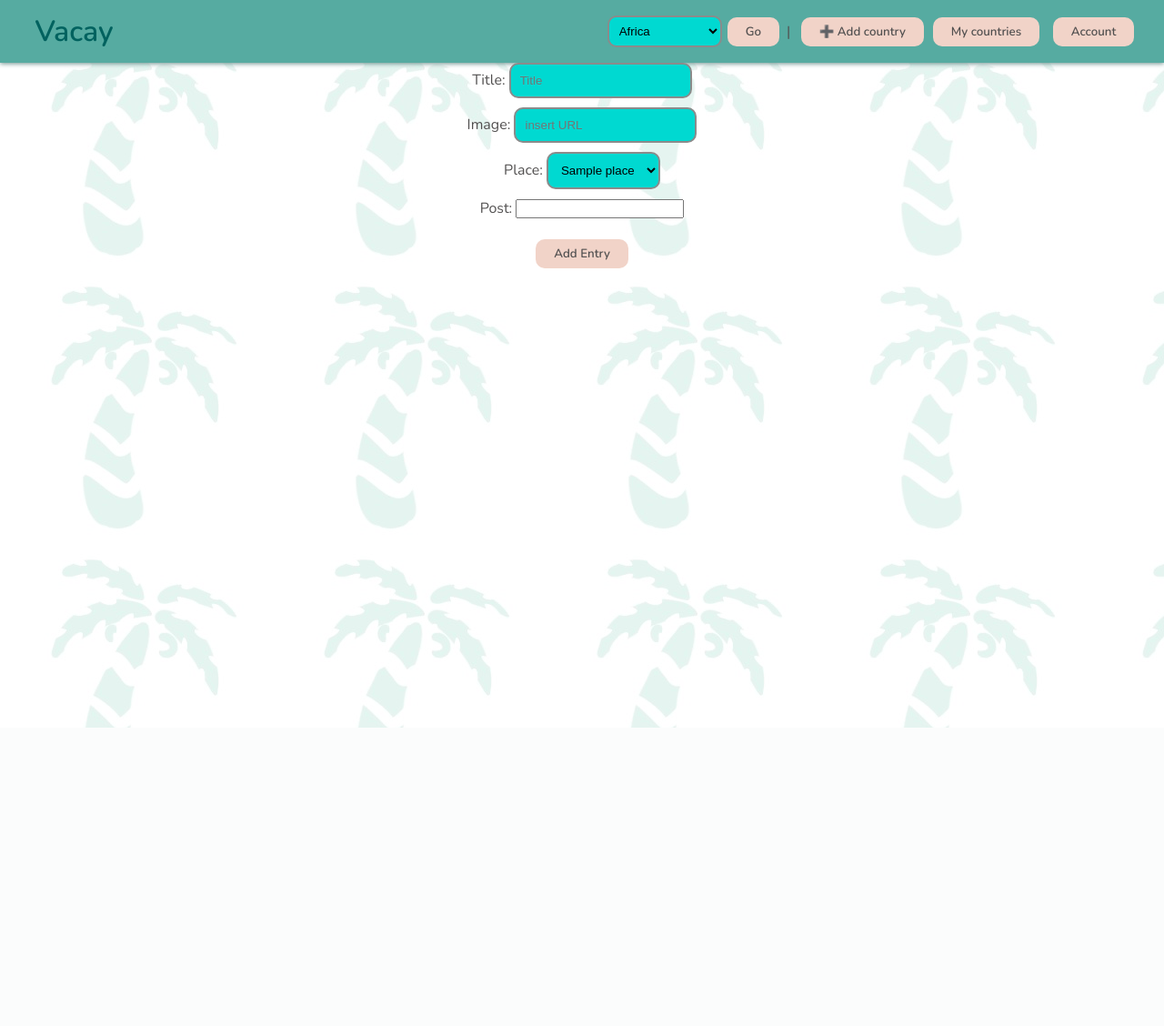
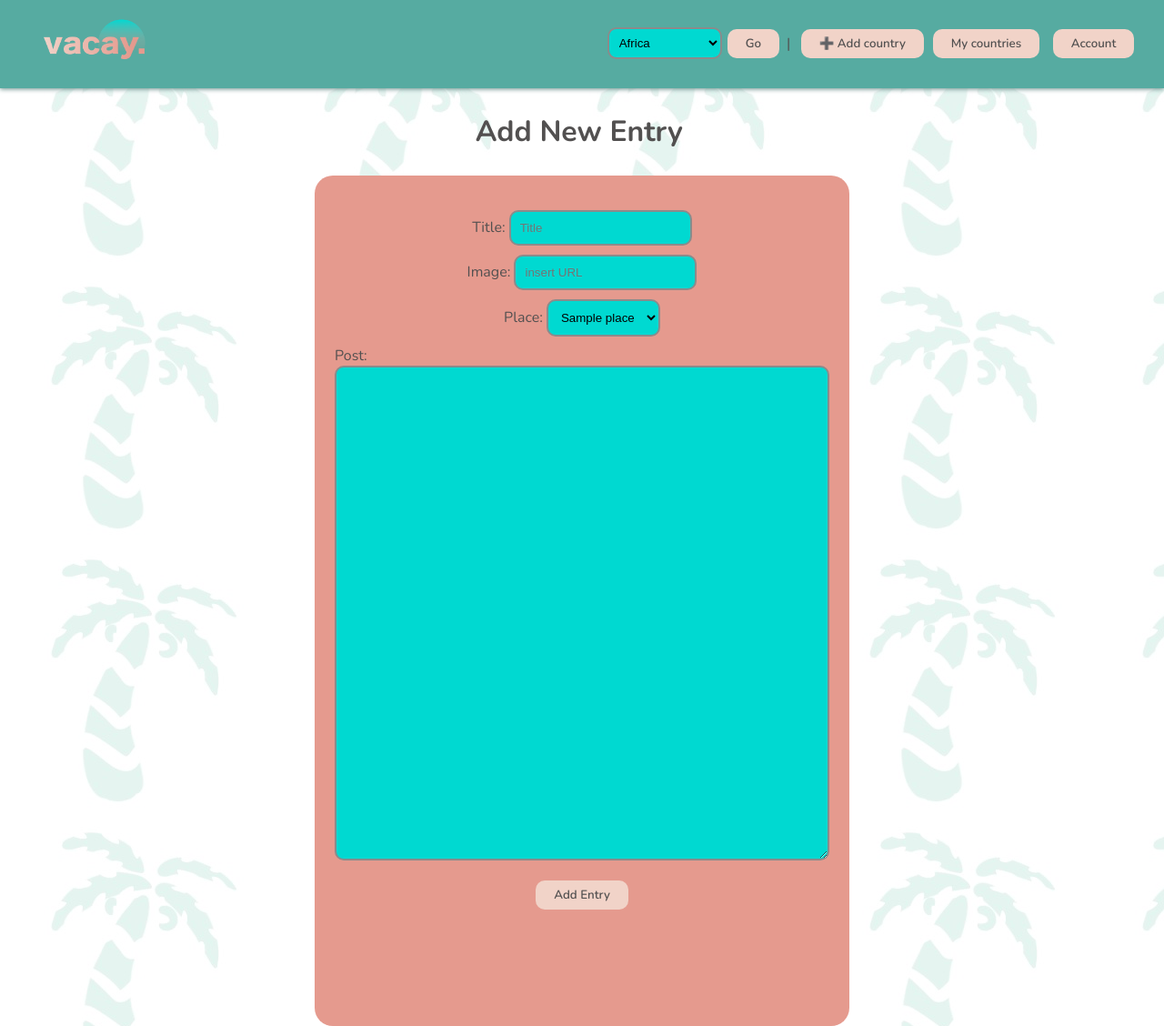
Before and after one commit to mattnorris1990/Vacay-travel-journalling-project, a Flask app: page /countries/places/entries/addentry in a window 1280 px wide. Shown: the whole page at 91% size. Before the commit the page ends 800 px from the top, so only its background shows below. Run offline with Flask 2, Linux system fonts and the light colour scheme; a database or web service that is not in the repository returns one stand-in record (values such as "Sample title"); some libraries are stand-ins or nearby versions.

Commit message:
added logo image, fixed textarea input on add entry pages

```diff
--- a/controllers/countries_controller.py
+++ b/controllers/countries_controller.py
@@ -31,8 +31,6 @@ def countries_by_continent():
     all_countries = country_repository.select_all()
     continent = request.form["continent"]
     countries = check_continent(all_countries, continent)
-    print(continent)
-    print(countries)
     entries = country_entry_repository.select_all()
     return render_template("/countries/index.html", countries = countries, entries = entries)
 
--- a/static/stylesheet.css
+++ b/static/stylesheet.css
@@ -29,11 +29,31 @@ hr {
     box-shadow: 0px 1px 5px rgba(107,144,140,50);
 }
 
+.footer-container {
+    background-color: #56ABA1;
+    margin: 0;
+    padding: 0;
+    display: flex;
+    justify-content: space-between;
+    align-items: center;
+    flex-wrap: nowrap;
+    height: 75px;
+    margin-top: 0px;
+    box-shadow: 0px -1px 5px rgba(107,144,140,30);
+
+}
+
 #logo {
     margin: 0;
     padding: 1%;
     padding-left: 3%;
 }
+
+#logo > img {
+    margin: 0;
+    padding: 0;
+}
+
 
 #nav {
     margin: 0;
@@ -61,7 +81,6 @@ body {
     margin: 0;
     font-family: 'Nunito', sans-serif;
     color: #525050;
-    margin-bottom: 5%;
 }
 
 .home-container {
@@ -73,12 +92,14 @@ body {
     padding: 2%;
     text-align: center;
     border-radius: 10px;
+
 }
 
 #home-buttons {
     padding: 0;
     display: flex;
     justify-content: center;
+    margin-bottom: 15%
 }
 
 #all-button {
--- a/templates/base.html
+++ b/templates/base.html
@@ -18,7 +18,11 @@
 <body>
     <heading>
         <div class = "header-container">
-        <h1 id="logo"><a href="/">Vacay</a></h1>
+        <h1 id="logo">
+            <a href="/">
+                <img src = "static/images/vacay-logo.png" height="60px">
+            </a>
+        </h1>
 
 
         <nav id="nav">
@@ -64,5 +68,11 @@
 
     {% endblock %}
 
+    <footer class="footer-container">
+
+
+
+    </footer>
+
 </body>
 </html>
--- a/templates/countries/country-entries/add-entry.html
+++ b/templates/countries/country-entries/add-entry.html
@@ -31,7 +31,9 @@
 
     <div>
         <label for="entry_text">Post:</label>
-        <input type="textarea" id="entry_text" name="entry_text" required>
+        <textarea id="entry_text" name="entry_text" required>
+
+      </textarea>
       </div>
 
     <button type="submit" class="button">Add Entry</button>
--- a/templates/countries/places/place-entries/add-entry.html
+++ b/templates/countries/places/place-entries/add-entry.html
@@ -1,8 +1,12 @@
 {% extends "base.html" %}
 
 {% block content %}
-
-
+<heading id = "show-title">
+  <h2>
+    Add New Entry
+  </h2>
+</heading>
+<div class="add-entry-container">
   <form action="/countries/places/entries/addentry" method="post" class="add-form">
     <div>
         <label for="entry_title">Title:</label>
@@ -27,7 +31,9 @@
 
     <div>
         <label for="entry_text">Post:</label>
-        <input type="textarea" id="entry_text" name="entry_text" required>
+        <textarea id="entry_text" name="entry_text" required>
+
+      </textarea>
       </div>
 
     <button type="submit" class="button">Add Entry</button>
```
Also changed, not shown: static/images/vacay-logo.png (added).
